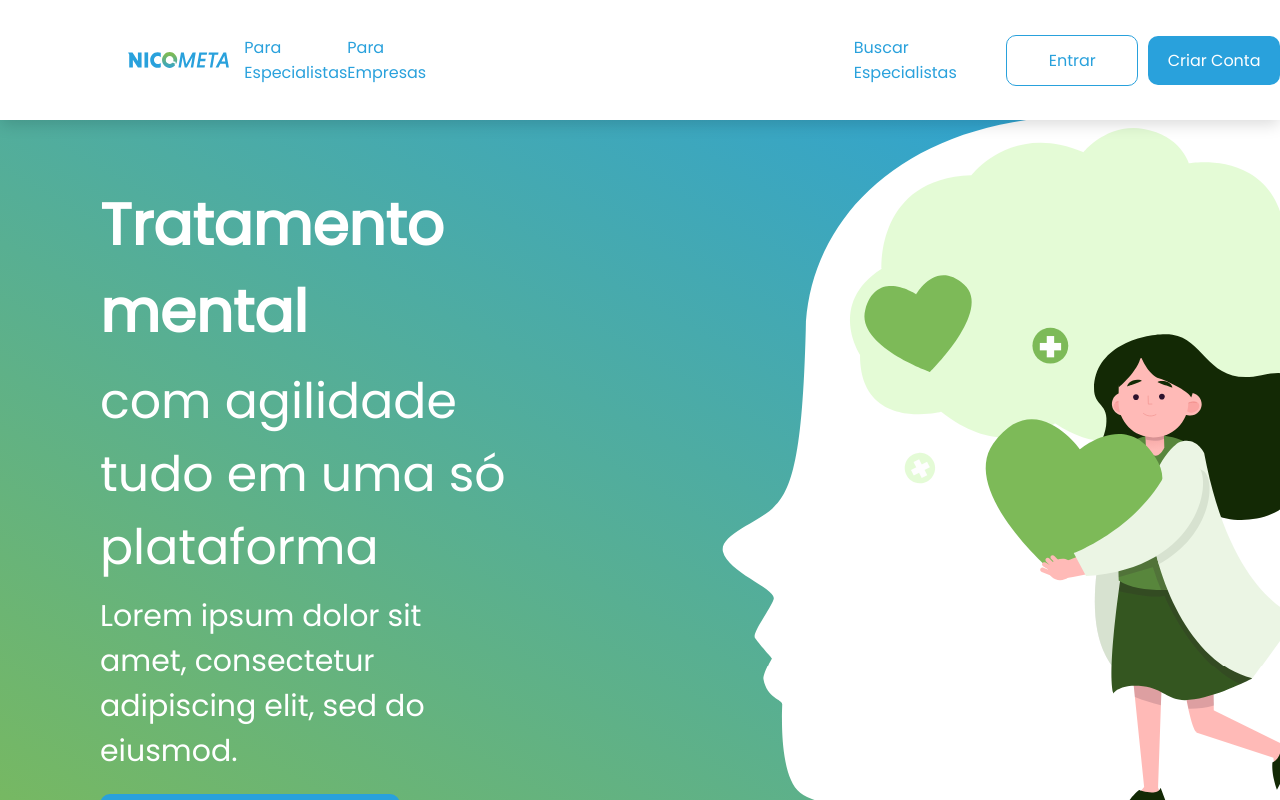
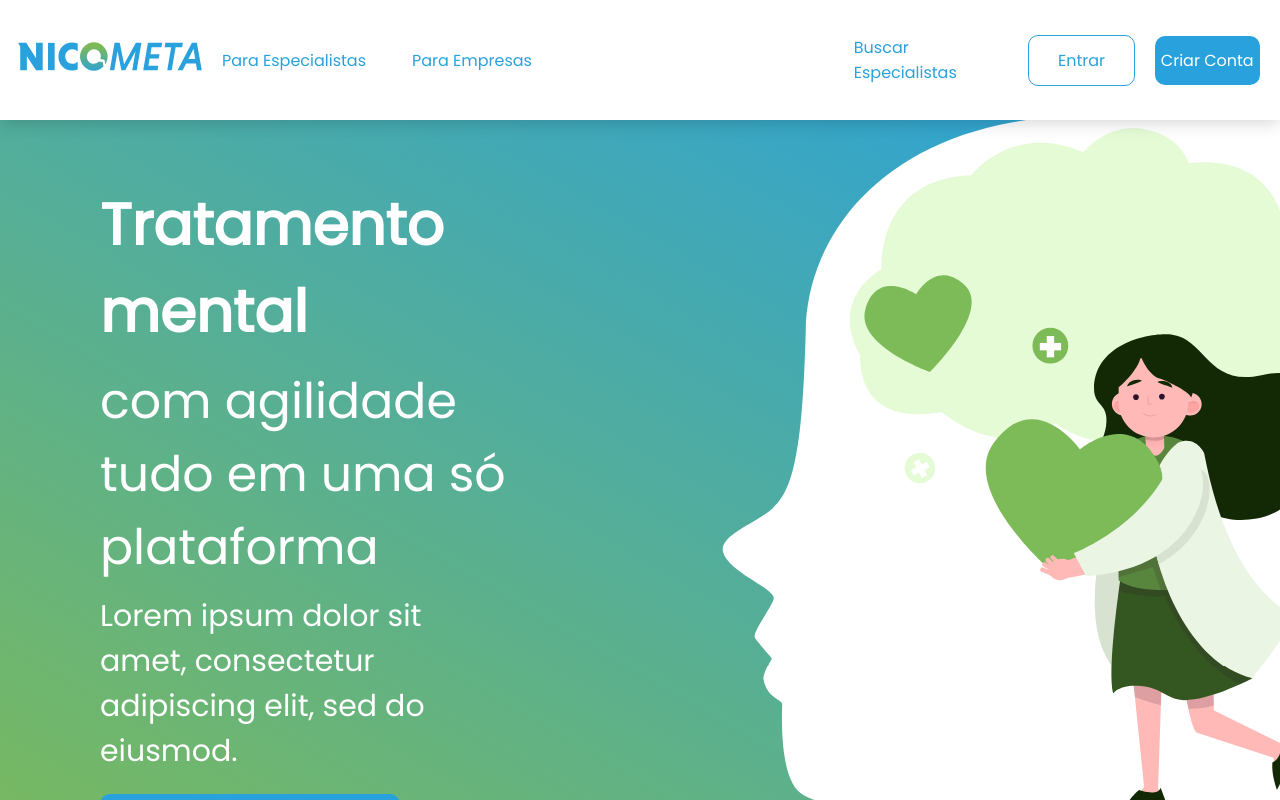
Before and after one commit to metamathstudios/sanoplace, a Next.js app: page / in a window 1280 px wide. Shown: the top 800 px of the page. Built offline with nearby package versions, Linux system fonts and the light colour scheme.

Commit message:
fix: responsive improves to lp navbar

```diff
--- a/components/Landing/Header/index.tsx
+++ b/components/Landing/Header/index.tsx
@@ -9,13 +9,15 @@ const Header = () => {
   return (
     <header className={styles.container}>
       <div className={styles.left}>
-        <Image
-          src="/logo.svg"
-          width={224}
-          height={35}
-          alt="Nicometa Logo"
-          className={styles.logo}
-        />
+        <div className={styles.logo}>
+          <Image
+            src="/logo.svg"
+            width={184}
+            height={35}
+            layout="fixed"
+            alt="Nicometa Logo"
+          />
+        </div>
 
       <div className={styles.userOptions}>
         <div className={styles.optionsContainer}>
--- a/components/Landing/Header/styles.module.scss
+++ b/components/Landing/Header/styles.module.scss
@@ -17,20 +17,33 @@
     display: flex;
     align-items: center;
     justify-content: center;
-    padding-left: 10%;
+    margin-left: 6%;
 
     .logo {
+      width: 300px;
       cursor: pointer;
     }
 
     .userOptions {
       color: var(--blue);
-      margin-left: 5%;
 
       .optionsContainer {
-        cursor: pointer;
         display: flex;
         flex-direction: row;
+
+        .paraEspecialistas {
+          width: 150px;
+          cursor: pointer;
+          margin-right: 20px;
+          margin-left: 20px;
+        }
+
+        .paraEmpresas {
+          width: 130px;
+          cursor: pointer;
+          margin-right: 20px;
+          margin-left: 20px;
+        }
       }
     }
   }
@@ -42,8 +55,9 @@
     justify-content: center;
 
     .specialists {
+      width: 220px;
       color: var(--blue);
-      padding-right: 10px;
+      margin-right: 20px;
       cursor: pointer;
     }
 
@@ -55,7 +69,7 @@
       background-color: var(--white);
       border: 1px solid var(--blue);
       padding: 12px 0px;
-      margin-right: 10px;
+      margin-right: 20px;
       border-radius: 10px;
       cursor: pointer;
       font-family: "Poppins", sans-serif;
@@ -69,6 +83,7 @@
       color: var(--white);
       background-color: var(--blue);
       border: 0;
+      margin-right: 20px;
       padding: 12px 0px;
       border-radius: 10px;
       cursor: pointer;
--- a/components/Landing/Hero/index.tsx
+++ b/components/Landing/Hero/index.tsx
@@ -24,7 +24,7 @@ const Hero = () => {
         </div>
         <div className={styles.rightSide} />
       </div>
-      {/* <div className={styles.positionContainer}>
+  {/* <div className={styles.positionContainer}>
         <div className={styles.ctaContainer}>
           <div className={styles.centerContainer}>
              <div className={styles.improveHealth}>
@@ -38,7 +38,7 @@ const Hero = () => {
             </div>
           </div>
         </div>
-  </div> */}
+      </div> */}
     </div>
   )
 }
```
